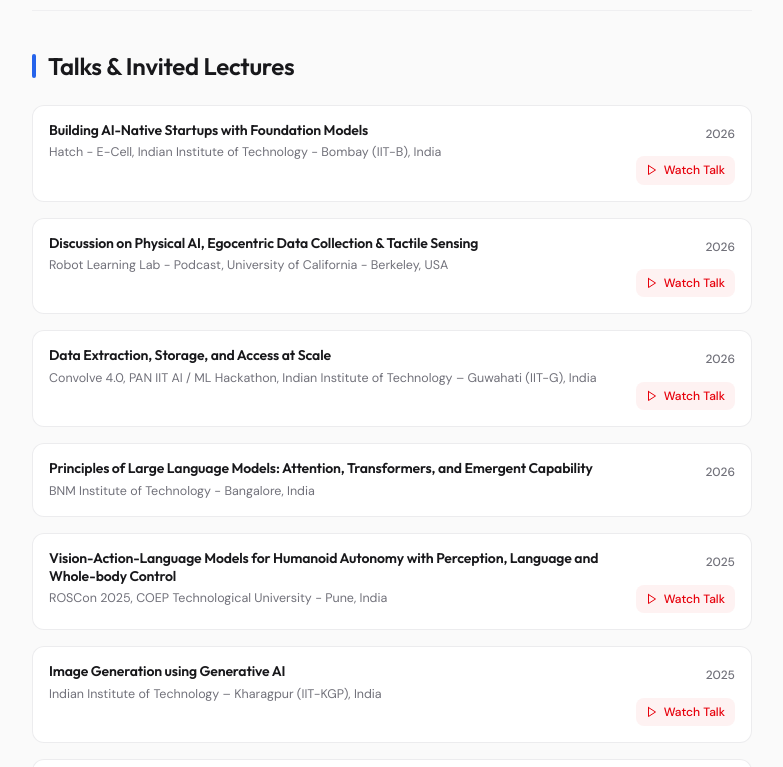
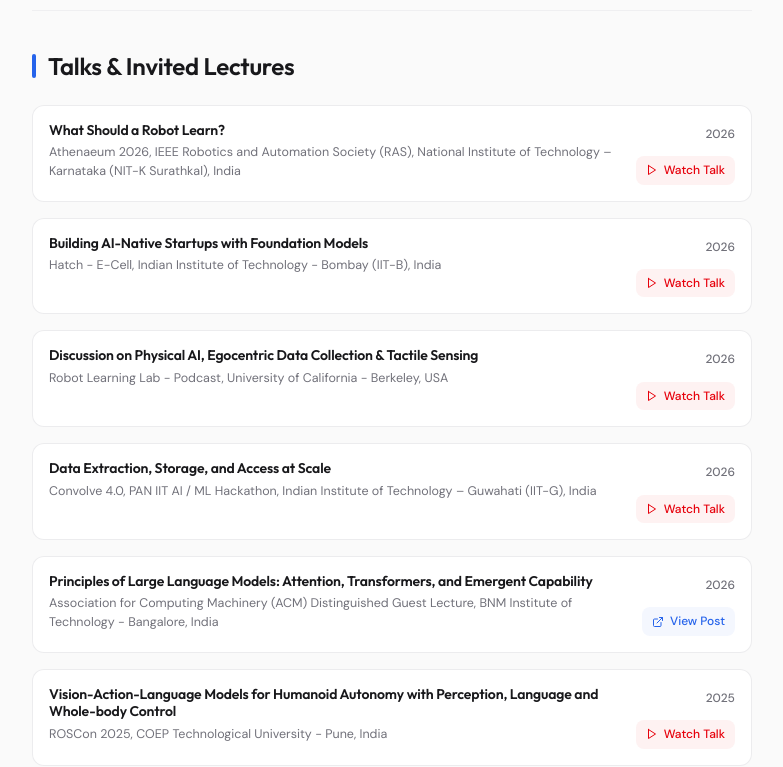
Before and after one commit to pranavdurai10/pranavdurai10.github.io, a React (Vite) app: page / in a window 1280 px wide. Shown: the part 7140-7907 px from the top of the page, without its empty margins (248-1031 px from the left). Built offline with nearby package versions, Linux system fonts and the light colour scheme.

Commit message:
update: information on NIT-K IEEE RAS lecture

```diff
--- a/src/components/Talks.tsx
+++ b/src/components/Talks.tsx
@@ -1,7 +1,7 @@
 // Code written by Pranav Durai
 import SectionHeading from "./SectionHeading";
 import { talks } from "../data/content";
-import { FiPlay } from "react-icons/fi";
+import { FiPlay, FiExternalLink } from "react-icons/fi";
 
 const Talks = () => {
   return (
@@ -25,8 +25,9 @@ const Talks = () => {
               <p className="mt-1 text-[12.5px] text-muted dark:text-dark-muted font-sans leading-normal">
                 {talk.venue}
               </p>
+              {(talk.youtubeLink || talk.link) && (
+                <div className="mt-2.5 sm:hidden flex flex-wrap gap-2">
                   {talk.youtubeLink && (
-                <div className="mt-2.5 sm:hidden">
                     <a
                       href={talk.youtubeLink}
                       target="_blank"
@@ -36,6 +37,18 @@ const Talks = () => {
                       <FiPlay size={12} />
                       Watch Talk
                     </a>
+                  )}
+                  {talk.link && (
+                    <a
+                      href={talk.link}
+                      target="_blank"
+                      rel="noopener noreferrer"
+                      className="inline-flex items-center gap-1.5 text-[11.5px] font-sans font-medium text-accent dark:text-dark-link bg-accent/5 dark:bg-dark-link/10 hover:bg-accent/10 dark:hover:bg-dark-link/20 px-2.5 py-1 rounded-lg transition-colors duration-200"
+                    >
+                      <FiExternalLink size={12} />
+                      View Post
+                    </a>
+                  )}
                 </div>
               )}
             </div>
@@ -45,6 +58,8 @@ const Talks = () => {
               <span className="text-[12px] text-muted dark:text-dark-muted font-sans font-medium tabular-nums">
                 {talk.year}
               </span>
+              {(talk.youtubeLink || talk.link) && (
+                <div className="flex flex-wrap gap-2">
                   {talk.youtubeLink && (
                     <a
                       href={talk.youtubeLink}
@@ -56,6 +71,19 @@ const Talks = () => {
                       Watch Talk
                     </a>
                   )}
+                  {talk.link && (
+                    <a
+                      href={talk.link}
+                      target="_blank"
+                      rel="noopener noreferrer"
+                      className="inline-flex items-center gap-1.5 text-[12px] font-sans font-medium text-accent dark:text-dark-link bg-accent/5 dark:bg-dark-link/10 hover:bg-accent/10 dark:hover:bg-dark-link/20 px-2.5 py-1 rounded-lg transition-colors duration-200"
+                    >
+                      <FiExternalLink size={12} />
+                      View Post
+                    </a>
+                  )}
+                </div>
+              )}
             </div>
           </div>
         ))}
--- a/src/data/content.ts
+++ b/src/data/content.ts
@@ -40,6 +40,7 @@ export interface Talk {
   year: number;
   image?: string;
   youtubeLink?: string;
+  link?: string;
 }
 
 export interface Achievement {
@@ -403,6 +404,12 @@ export const projects: Project[] = [
 
 export const talks: Talk[] = [
   {
+    title: "What Should a Robot Learn?",
+    venue: "Athenaeum 2026, IEEE Robotics and Automation Society (RAS), National Institute of Technology – Karnataka (NIT-K Surathkal), India",
+    year: 2026,
+    youtubeLink: "https://youtu.be/eH-v9woxdnQ?si=EmAcw5uYEC3gZPhy",
+  },
+  {
     title: "Building AI-Native Startups with Foundation Models",
     venue: "Hatch - E-Cell, Indian Institute of Technology - Bombay (IIT-B), India",
     year: 2026,
@@ -422,8 +429,9 @@ export const talks: Talk[] = [
   },
   {
     title: "Principles of Large Language Models: Attention, Transformers, and Emergent Capability",
-    venue: "BNM Institute of Technology - Bangalore, India",
+    venue: "Association for Computing Machinery (ACM) Distinguished Guest Lecture, BNM Institute of Technology - Bangalore, India",
     year: 2026,
+    link: "https://www.linkedin.com/posts/activity-7422850033319878656-uB0T?utm_source=share&utm_medium=member_desktop&rcm=ACoAABTuYEcB_79uw7f3J-WT0KNvrRs_qiT105M",
   },
   {
     title: "Vision-Action-Language Models for Humanoid Autonomy with Perception, Language and Whole-body Control",
```
Lines whose indentation alone changed are shown as unchanged.
